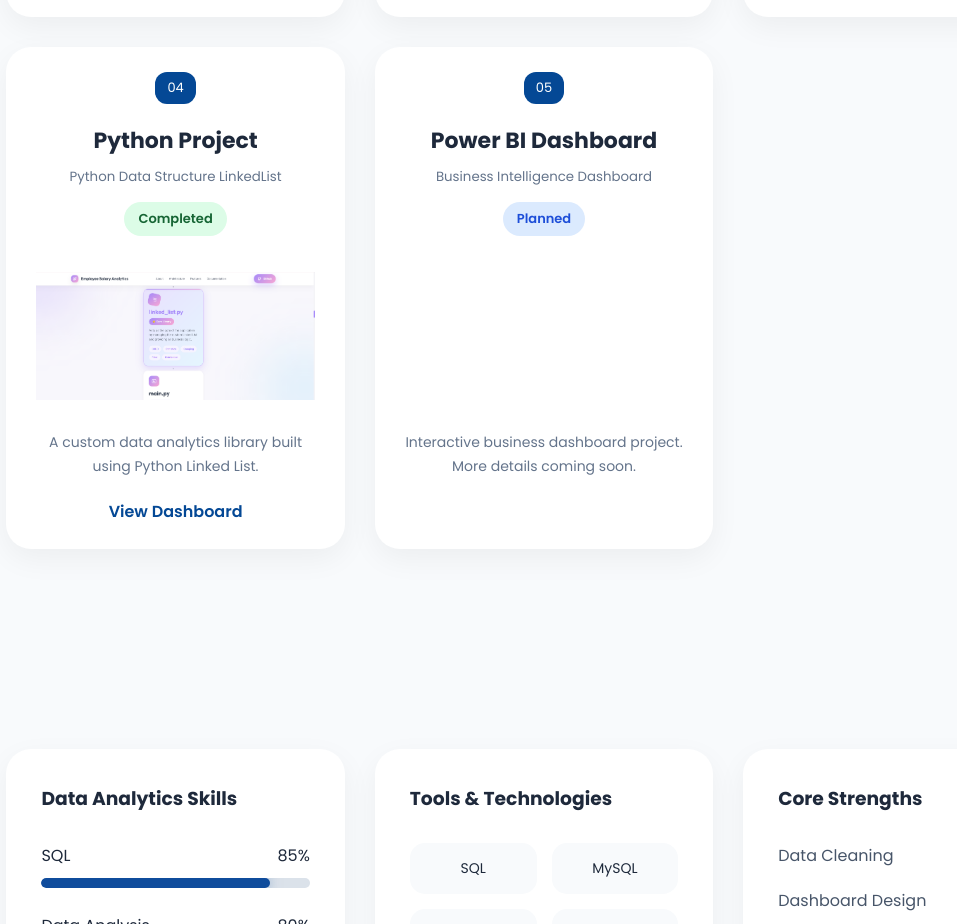
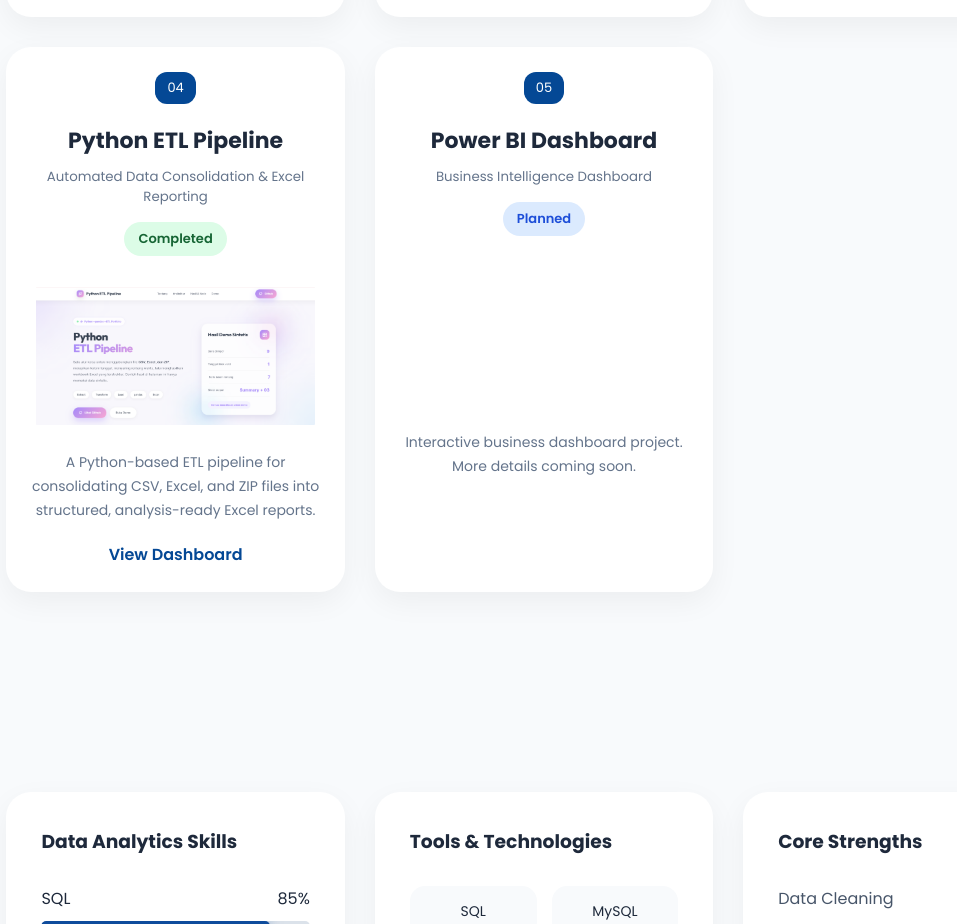
Before and after one commit to good-pastel/data-analyst-portfolio, a plain HTML site: page index.html in a window 1280 px wide. Shown: the part 2700-3624 px from the top of the page, without its empty margins (96-1053 px from the left). Drawn offline with nearby package versions, Linux system fonts and the light colour scheme.

Commit message:
edit index.html

```diff
--- a/index.html
+++ b/index.html
@@ -300,19 +300,19 @@
         <div class="project-card">
           <span class="number"> 04 </span>
 
-          <h3>Python Project</h3>
+          <h3>Python ETL Pipeline</h3>
 
-          <small> Python Data Structure LinkedList </small>
+          <small> Automated Data Consolidation & Excel Reporting </small>
 
           <span class="status completed"> Completed </span>
 
           <div class="preview">
-            <img src="assets/employee_salary_analytics.png" />
+            <img src="assets/python-etl.png" />
           </div>
 
-          <p>A custom data analytics library built using Python Linked List.</p>
+          <p>A Python-based ETL pipeline for consolidating CSV, Excel, and ZIP files into structured, analysis-ready Excel reports.</p>
           <a
-            href="https://good-pastel.github.io/employee-salary-analytics/"
+            href="https://good-pastel.github.io/python-etl/"
             target="_blank"
           >
             View Dashboard
```
Also changed, not shown: assets/python-etl.png (added).
